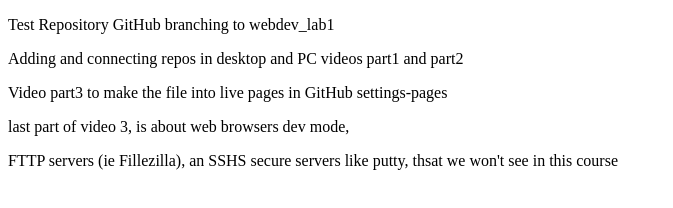
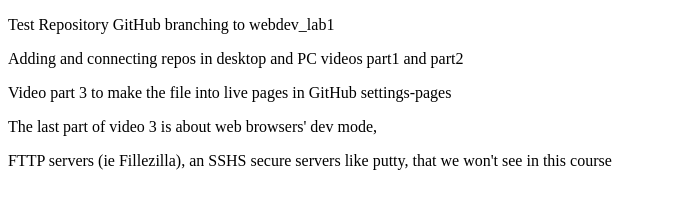
Before and after one commit to merchmd/webdev_lab1, a plain HTML site: page index.html in a window 1280 px wide. Shown: the full height of the page, 0-673 px from the left. Drawn offline with Linux system fonts and the light colour scheme.

Commit message:
Update index.html in Git hub, just small corrections

```diff
--- a/index.html
+++ b/index.html
@@ -8,9 +8,9 @@
   <div id="page">
   <p>Test Repository GitHub branching to webdev_lab1</p>
   <p>Adding and connecting repos in desktop and PC videos part1 and part2</p>
-  <p>Video part3 to make the file into live pages in GitHub settings-pages</p>
-  <p>last part of video 3, is about web browsers dev mode, </p>
-  <p> FTTP servers (ie Fillezilla), an SSHS secure servers like putty, thsat we won't see in this course</p>
+  <p>Video part 3 to make the file into live pages in GitHub settings-pages</p>
+  <p> The last part of video 3 is about web browsers' dev mode, </p>
+  <p> FTTP servers (ie Fillezilla), an SSHS secure servers like putty, that we won't see in this course</p>
   </div>
   </body>
   </html>
```
